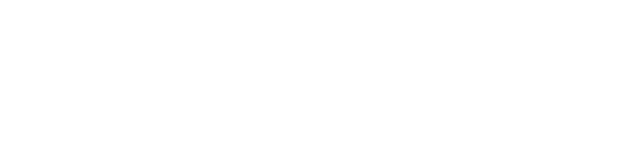
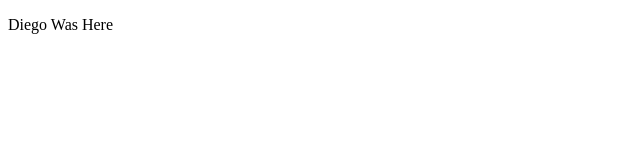
Before and after one commit to maido155/BackboneModular, a plain HTML site: page index.html in a window 1280 px wide. Shown: the whole page, without its empty margins (0-640 px from the left). Drawn offline with Linux system fonts and the light colour scheme.

Commit message:
Prueba Diego
Diego was here

```diff
--- a/index.html
+++ b/index.html
@@ -7,6 +7,6 @@
 	<link rel="stylesheet" href="">
 </head>
 <body>
-
+	<p>Diego Was Here</p>
 </body>
 </html>
```
